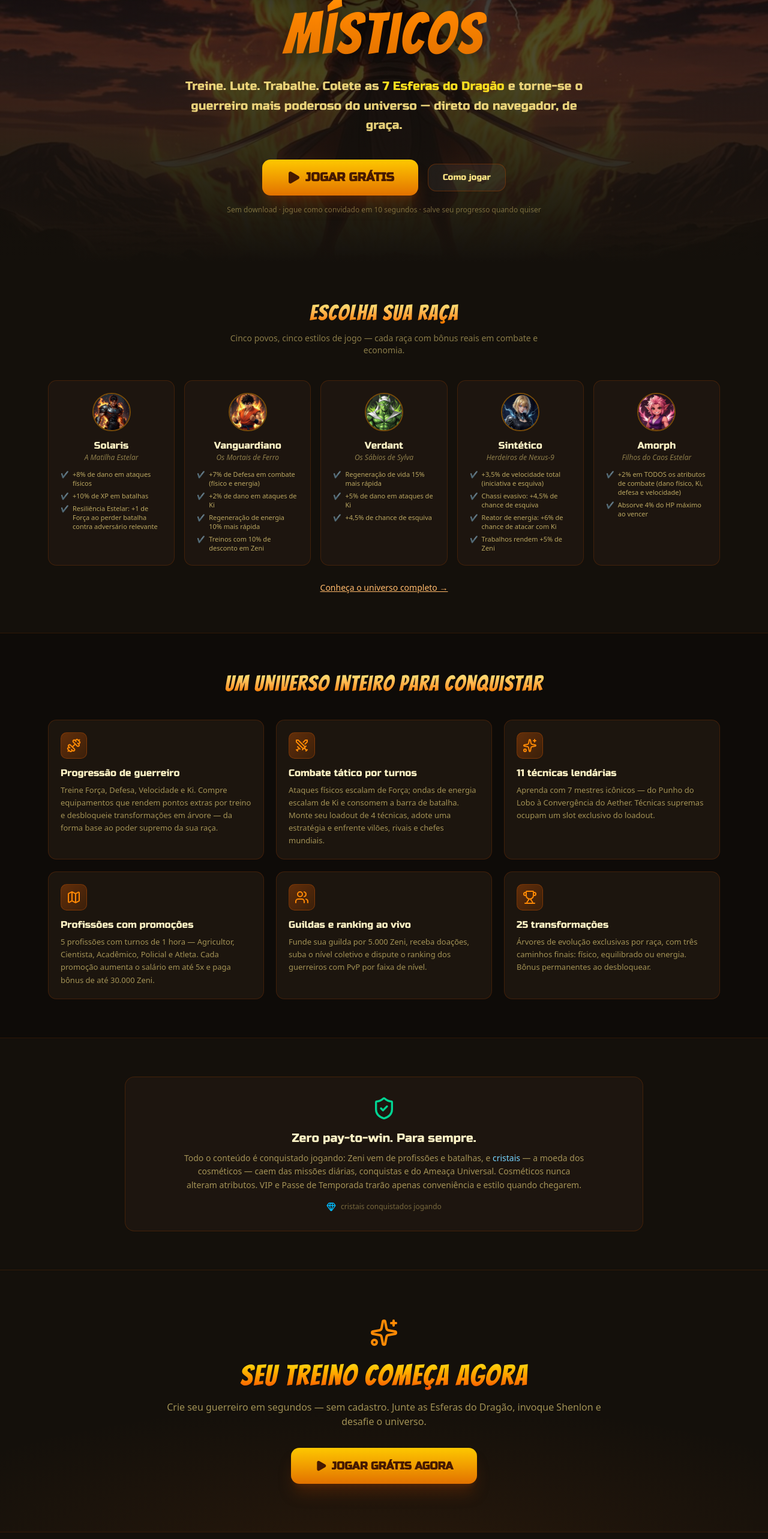
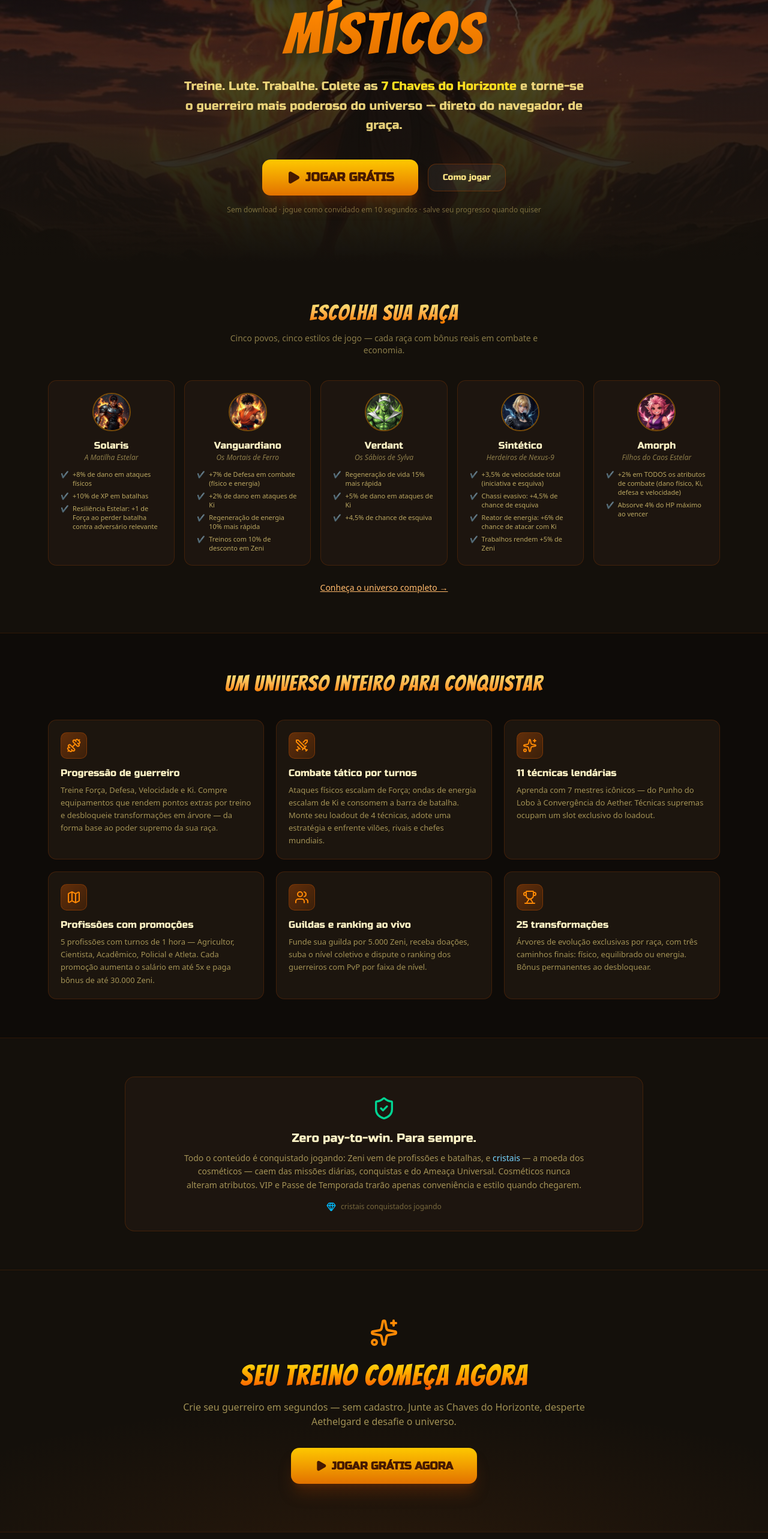
Before and after one commit to kikajima/mysticwarriors, a Next.js app: page / in a window 1280 px wide. Shown: the part 220-2786 px from the top of the page at 60% size. Built offline with nearby package versions, Linux system fonts and the light colour scheme; no server answers; the database is empty.

Commit message:
rebrand stage 5: update Horizon Key and Aethelgard UI

```diff
--- a/src/app/page.tsx
+++ b/src/app/page.tsx
@@ -32,7 +32,7 @@ export default function LandingPage() {
             Guerreiros<br />Místicos
           </h1>
           <p className="font-heading text-amber-200/90 text-base sm:text-xl mt-6 max-w-2xl mx-auto leading-relaxed">
-            Treine. Lute. Trabalhe. Colete as <span className="text-yellow-300">7 Esferas do Dragão</span> e
+            Treine. Lute. Trabalhe. Colete as <span className="text-yellow-300">7 Chaves do Horizonte</span> e
             torne-se o guerreiro mais poderoso do universo — direto do navegador, de graça.
           </p>
 
@@ -171,7 +171,7 @@ export default function LandingPage() {
             Seu treino começa agora
           </h2>
           <p className="text-amber-200/60 mb-8">
-            Crie seu guerreiro em segundos — sem cadastro. Junte as Esferas do Dragão, invoque Shenlon e
+            Crie seu guerreiro em segundos — sem cadastro. Junte as Chaves do Horizonte, desperte Aethelgard e
             desafie o universo.
           </p>
           <Link
```
